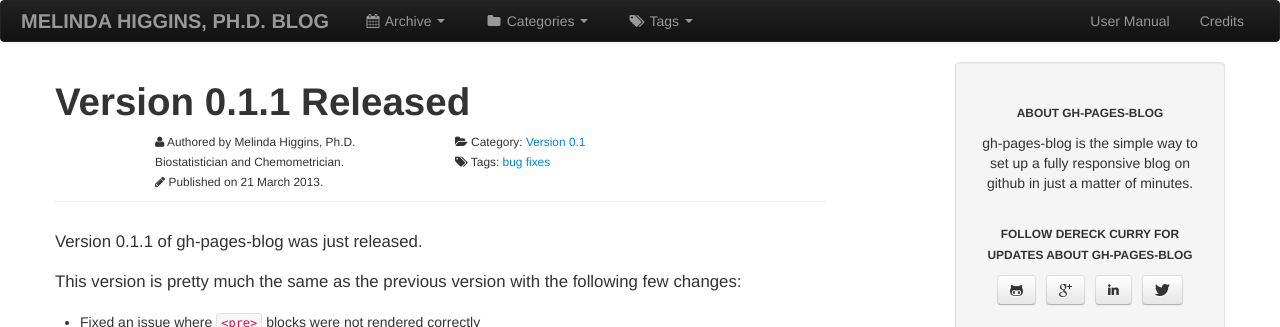
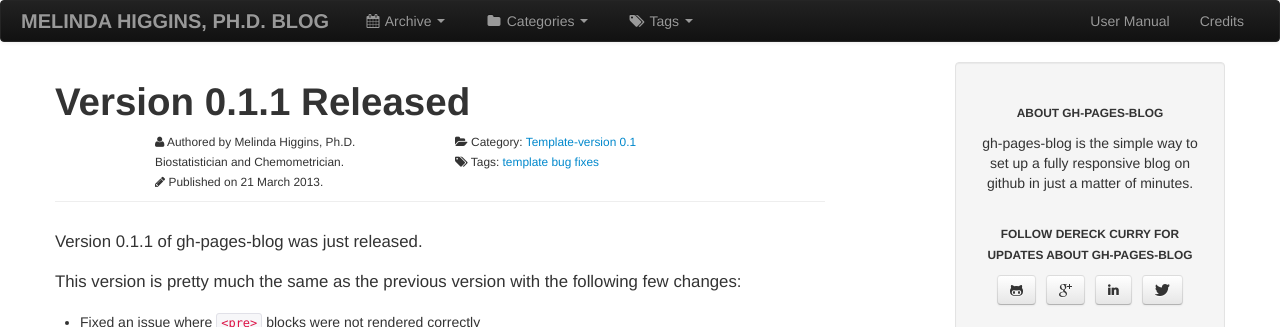
Before and after one commit to melindahiggins2000/blog, a Jekyll site: the page built from _posts/2013-03-21-version-0-1-1.md, in a window 1280 px wide. Shown: the top 327 px of the page. Built offline with Jekyll 4.4.1, drawn with Linux system fonts in a browser that asks for light colours; comment, search, counter and statistics services are not loaded.

Commit message:
Update 2013-03-21-version-0-1-1.md

```diff
--- a/_posts/2013-03-21-version-0-1-1.md
+++ b/_posts/2013-03-21-version-0-1-1.md
@@ -1,9 +1,9 @@
 ---
 layout : post
 title : Version 0.1.1 Released
-category : Version 0.1
+category : Template-Version 0.1
 tags :
-  - bug fixes
+  - Template bug fixes
 ---
 
 Version 0.1.1 of gh-pages-blog was just released.
```
